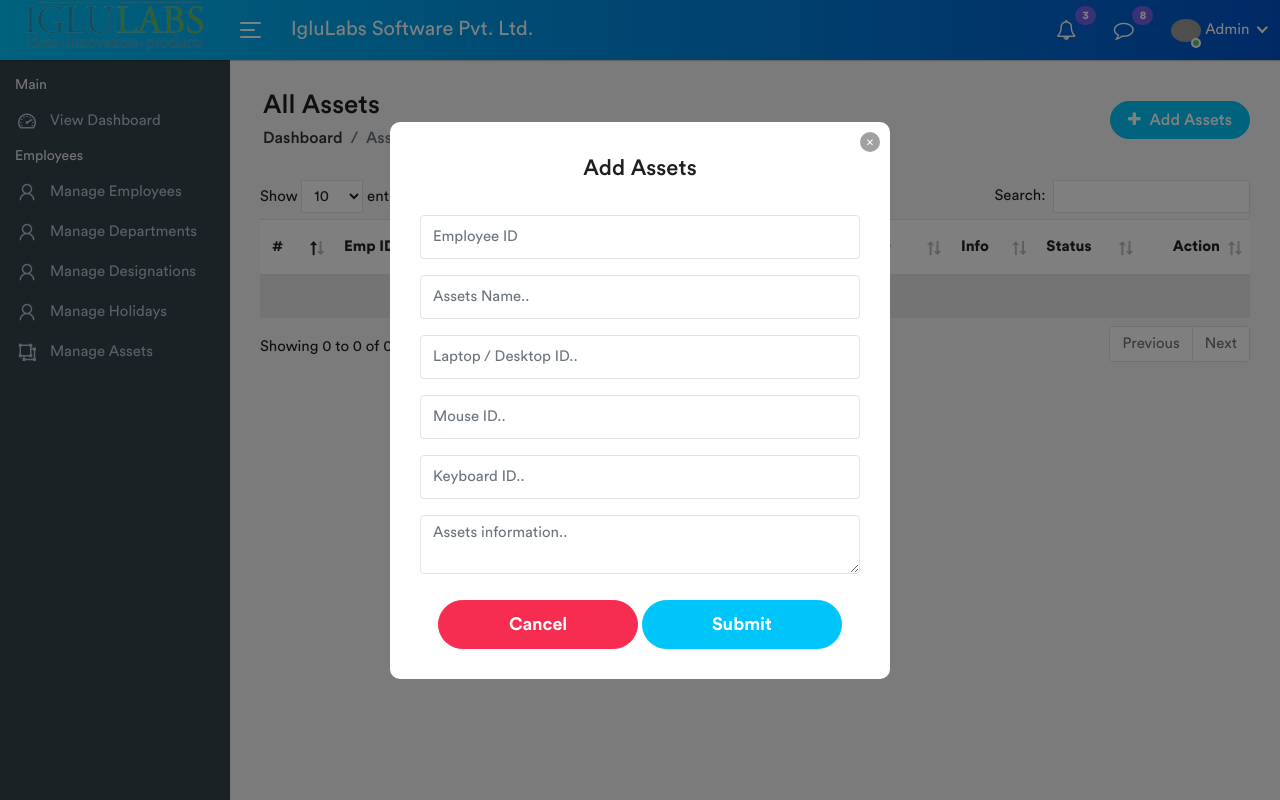
After one commit to mohantyrajib143/iglulabs, a Django app: page /assets/ in a window 1280 px wide, after a click on "Add Assets". The commit adds this page. Run offline with Django 4.2, Linux system fonts and the light colour scheme; data that the repository does not hold is empty; some libraries are stand-ins or nearby versions; grey boxes are pictures that could not be loaded.

Commit message:
Added assets url, views, templates for add, edit, update, delete

```diff
--- a/superadmin/admin.py
+++ b/superadmin/admin.py
@@ -1,7 +1,8 @@
 from django.contrib import admin
-from superadmin.models import tbl_departments, tbl_designations, tbl_holidays
+from superadmin.models import tbl_departments, tbl_designations, tbl_holidays, tbl_assets
 
 # Register your models here.
 admin.site.register(tbl_departments)
 admin.site.register(tbl_designations)
 admin.site.register(tbl_holidays)
+admin.site.register(tbl_assets)
--- a/superadmin/urls.py
+++ b/superadmin/urls.py
@@ -24,6 +24,12 @@ urlpatterns = [
     path('update_holidays/<int:id>', views.update_holidays, name='update_holidays'),
     path('delete_holidays/<int:id>', views.delete_holidays, name='delete_holidays'),
 
+    # assets urls starts here
+    path('assets/', views.assets, name='assets'),
+    path('update_assets_status/<int:id>', views.update_assets_status, name='update_assets_status'),
+    path('update_assets/<int:id>', views.update_assets, name='update_assets'),
+    path('delete_assets/<int:id>', views.delete_assets, name='delete_assets'),
+
     # employees urls starts here
     path('employees_list/', views.employees_list, name='employees_list'),
     path('employees_grid/', views.employees_grid, name='employees_grid'),
--- a/superadmin/views.py
+++ b/superadmin/views.py
@@ -1,9 +1,9 @@
 from turtle import title
 from django.shortcuts import render, redirect
 from django.http import HttpResponse
-from superadmin.models import tbl_departments, tbl_designations, tbl_holidays
+from superadmin.models import tbl_departments, tbl_designations, tbl_holidays, tbl_assets
 from django.contrib import messages
-from . forms import DepartmentsForm, DesignationsForm, HolidaysForm
+from . forms import DepartmentsForm, DesignationsForm, HolidaysForm, AssetsForm
 
 # Create your views here.
 def index(request):
@@ -158,6 +158,54 @@ def delete_holidays(request, id):
     messages.success(request, 'Holiday deleted successfully!')
     return redirect('holidays')
 
+# holidays views starts here
+def assets(request):
+    if request.method=='POST':
+        emp_id = request.POST['emp_id']
+        assets_name = request.POST['assets_name']
+        assets_id = request.POST['assets_id']
+        mouse_id = request.POST['mouse_id']
+        keyboard_id = request.POST['keyboard_id']
+        assets_info = request.POST['assets_info']
+        status = request.POST['status']
+
+        if tbl_assets.objects.filter(emp_id=emp_id).exists():
+            messages.error(request, 'Employee ID already exist!!')
+        else:
+            data = tbl_assets(emp_id=emp_id, assets_name=assets_name, assets_id=assets_id, mouse_id=mouse_id, keyboard_id=keyboard_id, assets_info=assets_info, status=status)
+            data.save()
+            messages.success(request, 'Assets saved successfully!')
+        return redirect('assets')
+    else:
+        allData = tbl_assets.objects.all().order_by('-id')
+        data = {'allData':allData}
+        return render(request, 'superadmin/assets.html', data)
+
+def update_assets_status(request, id):
+    query = tbl_assets.objects.get(id=id)
+    if(query.status == 'active'):
+        query.status = 'inactive'
+    else:
+        query.status = 'active'
+    query.save()
+    messages.success(request, 'Status updated successfully!')
+    return redirect('assets')
+
+def update_assets(request, id):
+    update = tbl_assets.objects.get(id=id)
+    query = AssetsForm(request.POST, instance=update)
+    query.save()
+    if query.is_valid():
+        query.save(commit=True)
+        messages.success(request, 'Assets updated successfully!')
+    return redirect('assets')
+
+def delete_assets(request, id):
+    data = tbl_assets.objects.get(id=id)
+    data.delete()
+    messages.success(request, 'Assets deleted successfully!')
+    return redirect('assets')
+
 # employees views starts here
 def employees_list(request):
     return render(request,'superadmin/employees_list.html')
--- /dev/null
+++ b/templates/superadmin/assets.html
@@ -0,0 +1,231 @@
+{% extends 'superadmin/header.html' %}
+{% load static %}
+{% block body %}
+<link rel="stylesheet" href="{% static 'superadmin/css/line-awesome.min.css' %}">
+<link rel="stylesheet" href="{% static 'superadmin/css/dataTables.bootstrap4.min.css' %}">
+<link rel="stylesheet" href="{% static 'superadmin/css/select2.min.css' %}">
+<link rel="stylesheet" href="{% static 'superadmin/css/bootstrap-datetimepicker.min.css' %}">
+
+<div class="page-wrapper">
+    <div class="content container-fluid">
+        <div class="page-header">
+            <div class="row align-items-center">
+                <div class="col">
+                    <h3 class="page-title">All Assets</h3>
+                    <ul class="breadcrumb">
+                        <li class="breadcrumb-item"><a href="{% url 'dashboard' %}">Dashboard</a></li>
+                        <li class="breadcrumb-item active">Assets</li>
+                    </ul>
+                </div>
+                <div class="col-auto float-end ms-auto">
+                    <a href="#" class="btn add-btn" data-bs-toggle="modal" data-bs-target="#add_assets"><i class="fa fa-plus"></i> Add Assets</a>
+                </div>
+            </div>
+        </div>
+
+        <div class="row">
+            <div class="col-md-12">
+                <div class="table-responsive">
+                    <table class="table table-striped custom-table datatable">
+                        <thead>
+                            <tr>
+                                <th style="width: 30px;">#</th>
+                                <th>Emp ID</th>
+                                <th>Name</th>
+                                <th>AssetID</th>
+                                <th>MouseID</th>
+                                <th>KeyboardID</th>
+                                <th>Info</th>
+                                <th>Status</th>
+                                <th class="text-end">Action</th>
+                            </tr>
+                        </thead>
+                        <tbody>
+                            {% for allData in allData %}
+                                <tr>
+                                    <td>{{forloop.counter}}</td>
+                                    <td>{{allData.emp_id}}</td>
+                                    <td>{{allData.assets_name}}</td>
+                                    <td>{{allData.assets_id}}</td>
+                                    <td>{{allData.mouse_id}}</td>
+                                    <td>{{allData.keyboard_id}}</td>
+                                    <td>{{allData.assets_info}}</td>
+                                    <td>
+                                        <div class="dropdown action-label">
+                                            {% if allData.status == 'active' %}
+                                                <a href="#" class="btn btn-white btn-sm btn-rounded dropdown-toggle" data-bs-toggle="dropdown" aria-expanded="false"><i class="fa fa-dot-circle-o text-success"></i> Active </a>
+                                            {% else %}
+                                                <a href="#" class="btn btn-white btn-sm btn-rounded dropdown-toggle" data-bs-toggle="dropdown" aria-expanded="false"><i class="fa fa-dot-circle-o text-danger"></i> Inactive </a>
+                                            {% endif %}
+
+                                            <div class="dropdown-menu">
+                                                <a class="dropdown-item" href="{% url 'update_assets_status' allData.id %}"><i class="fa fa-dot-circle-o text-success"></i> Active</a>
+                                                <a class="dropdown-item" href="{% url 'update_assets_status' allData.id %}"><i class="fa fa-dot-circle-o text-danger"></i> Inactive</a>
+                                            </div>
+                                        </div>
+                                    </td>
+                                    <td class="text-end">
+                                        <a data-id="{{ allData.id }}" data-empid="{{ allData.emp_id }}" data-assetsname="{{ allData.assets_name }}" data-assetsid="{{ allData.assets_id }}" data-mouseid="{{ allData.mouse_id }}" data-keyboardid="{{ allData.keyboard_id }}" data-assetsinfo="{{ allData.assets_info }}" data-status="{{ allData.status }}" data-bs-toggle="modal" data-bs-target="#edit_assets" class="btn btn-warning btn-sm updateAssets"><i class="fa fa-edit"></i></a>
+
+                                        <a href="{% url 'delete_assets' allData.id %}" onClick="return confirm('Are you sure? to delete!')"><button type="button" class="btn btn-danger btn-sm"><i class="fa fa-trash-o"></i></button></a>
+                                    </td>
+                                </tr>
+                            {% endfor %}
+                        </tbody>
+                    </table>
+                </div>
+            </div>
+        </div>
+    </div>
+
+    <div id="add_assets" class="modal custom-modal fade" role="dialog">
+        <div class="modal-dialog modal-dialog-centered" role="document">
+            <div class="modal-content">
+                <div class="modal-header">
+                    <h5 class="modal-title">Add Assets</h5>
+                    <button type="button" class="close" data-bs-dismiss="modal" aria-label="Close">
+                        <span aria-hidden="true">&times;</span>
+                    </button>
+                </div>
+                <div class="modal-body">
+                    <form method="post" action="{% url 'assets' %}" autocomplete="off" enctype="multipart/form-data">{% csrf_token %}
+                        <div class="form-group">
+                            <input type="text" id="emp_id" name="emp_id" placeholder="Employee ID" class="form-control" required>
+                        </div>
+                        <div class="form-group">
+                            <input type="text" id="assets_name" name="assets_name" placeholder="Assets Name.." class="form-control" required>
+                        </div>
+                        <div class="form-group">
+                            <input type="text" id="assets_id" name="assets_id" placeholder="Laptop / Desktop ID.." class="form-control" required>
+                        </div>
+                        <div class="form-group">
+                            <input type="text" id="mouse_id" name="mouse_id" placeholder="Mouse ID.." class="form-control">
+                        </div>
+                        <div class="form-group">
+                            <input type="text" id="keyboard_id" name="keyboard_id" placeholder="Keyboard ID.." class="form-control">
+                        </div>
+                        <div class="form-group">
+                            <textarea placeholder="Assets information.." id="assets_info" name="assets_info" class="form-control"></textarea>
+                        </div>
+                        <input type="hidden" id="status" name="status" value="active">
+                        <div class="submit-section m-t-10">
+                            <button type="button" data-bs-dismiss="modal" class="btn btn-danger modal-cancel-btn">Cancel</button>
+                            <button type="submit" class="btn btn-primary submit-btn">Submit</button>
+                        </div>
+                    </form>
+                </div>
+            </div>
+        </div>
+    </div>
+
+    <div id="edit_assets" class="modal custom-modal fade" role="dialog">
+        <div class="modal-dialog modal-dialog-centered" role="document">
+            <div class="modal-content">
+                <div class="modal-header">
+                    <h5 class="modal-title">Edit Assets</h5>
+                    <button type="button" class="close" data-bs-dismiss="modal" aria-label="Close">
+                        <span aria-hidden="true">&times;</span>
+                    </button>
+                </div>
+                <div class="modal-body">
+                    <form id="updateForm" method="post" autocomplete="off" enctype="multipart/form-data">{% csrf_token %}
+                        <div class="form-group">
+                            <input type="text" id="update_emp_id" name="emp_id" placeholder="Employee ID" class="form-control" required>
+                        </div>
+                        <div class="form-group">
+                            <input type="text" id="update_assets_name" name="assets_name" placeholder="Assets Name.." class="form-control" required>
+                        </div>
+                        <div class="form-group">
+                            <input type="text" id="update_assets_id" name="assets_id" placeholder="Laptop / Desktop ID.." class="form-control" required>
+                        </div>
+                        <div class="form-group">
+                            <input type="text" id="update_mouse_id" name="mouse_id" placeholder="Mouse ID.." class="form-control">
+                        </div>
+                        <div class="form-group">
+                            <input type="text" id="update_keyboard_id" name="keyboard_id" placeholder="Keyboard ID.." class="form-control">
+                        </div>
+                        <div class="form-group">
+                            <textarea placeholder="Assets information.." id="update_assets_info" name="assets_info" class="form-control"></textarea>
+                        </div>
+                        <input type="hidden" id="updateStatus" name="status">
+                        <div class="submit-section m-t-10">
+                            <button type="button" data-bs-dismiss="modal" class="btn btn-danger modal-cancel-btn">Cancel</button>
+                            <button type="submit" class="btn btn-primary submit-btn">Update</button>
+                        </div>
+                    </form>
+                </div>
+            </div>
+        </div>
+    </div>
+</div>
+
+<div id="myDivAlertSuccess">
+    <div style="background-color: #1c7c50; color:white;" class="alert alert-success alert-dismissible fade show" role="alert">
+        <strong>Success!</strong> <span id="smsg"></span>
+        <button type="button" class="btn-close" data-bs-dismiss="alert" aria-label="Close">
+        </button>
+    </div>
+</div>
+
+<div id="myDivAlertError">
+    <div style="background-color: #ed1b2e; color:white;" class="alert alert-success alert-dismissible fade show" role="alert">
+        <strong>Error!</strong> <span id="emsg"></span>
+        <button type="button" class="btn-close" data-bs-dismiss="alert" aria-label="Close">
+        </button>
+    </div>
+</div>
+{% endblock body %}
+{% block js %}
+    <script src="{% static 'superadmin/js/jquery.slimscroll.min.js' %}"></script>
+    <script src="{% static 'superadmin/js/select2.min.js' %}"></script>
+    <script src="{% static 'superadmin/js/moment.min.js' %}"></script>
+    <script src="{% static 'superadmin/js/bootstrap-datetimepicker.min.js' %}"></script>
+    <script src="{% static 'superadmin/js/jquery.dataTables.min.js' %}"></script>
+    <script src="{% static 'superadmin/js/dataTables.bootstrap4.min.js' %}"></script>
+    <script src="{% static 'superadmin/js/app.js' %}"></script>
+
+    <script>
+        $( ".updateAssets" ).click(function() {
+            $.id = $(this).data('id');
+            var empID = $(this).data('empid');
+            var assetsName = $(this).data('assetsname');
+            var assetsID = $(this).data('assetsid');
+            var mouseID = $(this).data('mouseid');
+            var keyboardID = $(this).data('keyboardid');
+            var assetsInfo = $(this).data('assetsinfo');
+            var status = $(this).data('status');
+
+            $("#update_emp_id").val(empID);
+            $("#update_assets_name").val(assetsName);
+            $("#update_assets_id").val(assetsID);
+            $("#update_mouse_id").val(mouseID);
+            $("#update_keyboard_id").val(keyboardID);
+            $("#update_assets_info").val(assetsInfo);
+            $("#updateStatus").val(status);
+            $('#updateForm').attr('action', "/update_assets/"+ $.id);
+        });
+    </script>
+
+    {% if messages %}
+        {% for message in messages %}
+            {% if message.tags == 'success' %}
+                <script>
+                    var msg= "{{message}}";
+                    var x = document.getElementById("myDivAlertSuccess");
+                    $('#smsg').html(msg);
+                    x.className = "show";
+                    setTimeout(function(){ x.className = x.className.replace("show", ""); }, 3000);
+                </script>
+            {% endif %}
+            {% if message.tags == 'error' %}
+                <script>
+                    var msg= "{{message}}";
+                    var x = document.getElementById("myDivAlertError");
+                    $('#emsg').html(msg);
+                    x.className = "show";
+                    setTimeout(function(){ x.className = x.className.replace("show", ""); }, 3000);
+                </script>
+            {% endif %}
+        {% endfor %}
+    {% endif %}
+{% endblock %}
--- a/templates/superadmin/header.html
+++ b/templates/superadmin/header.html
@@ -223,6 +223,9 @@
                         <li>
                             <a href="{% url 'holidays' %}"><i class="la la-user"></i> <span> Manage Holidays</span></a>
                         </li>
+                        <li>
+                            <a href="{% url 'assets' %}"><i class="la la-object-ungroup"></i> <span> Manage Assets</span></a>
+                        </li>
                     </ul>
                 </div>
             </div>
```
Also changed, not shown: superadmin/forms.py (+10 -1 lines), superadmin/models.py (+11 -0 lines), superadmin/migrations/0005_tbl_assets.py (added).
